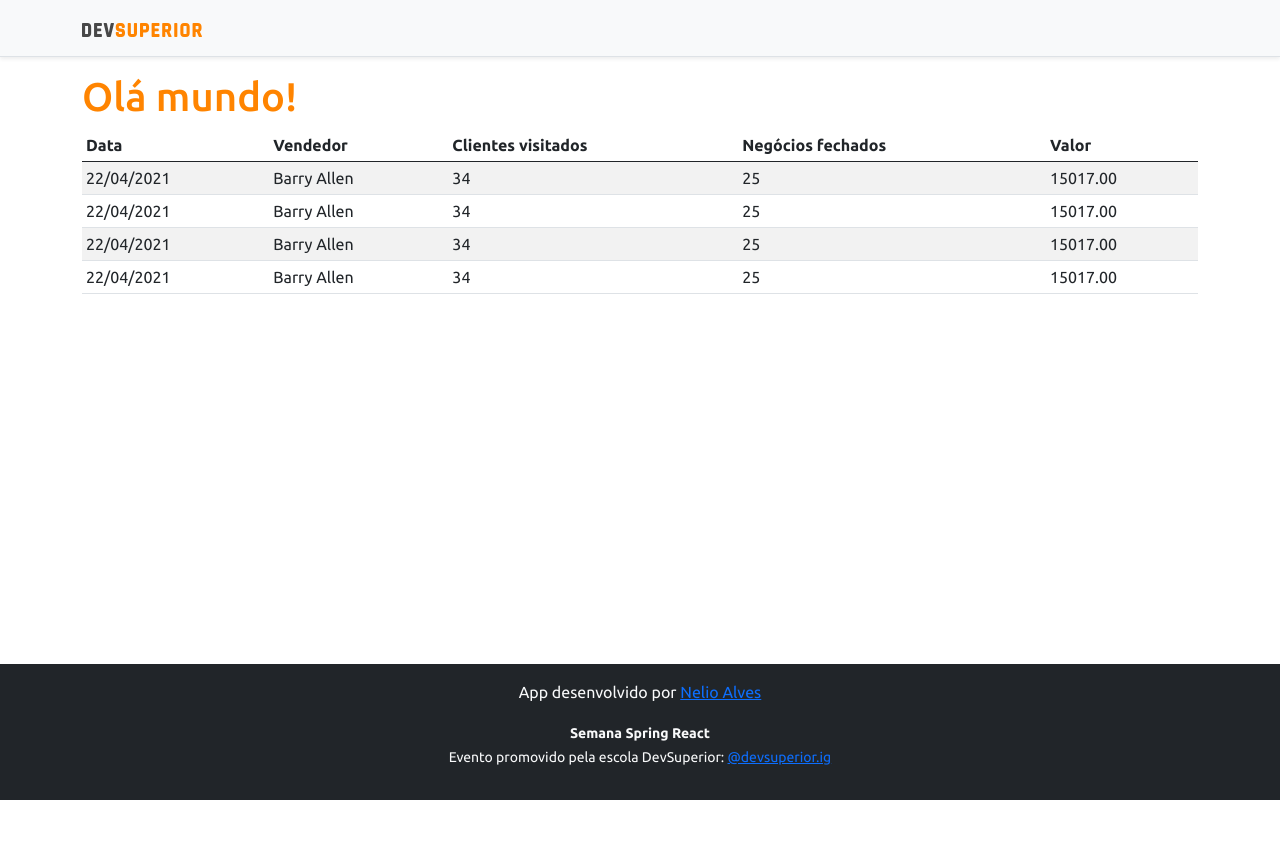
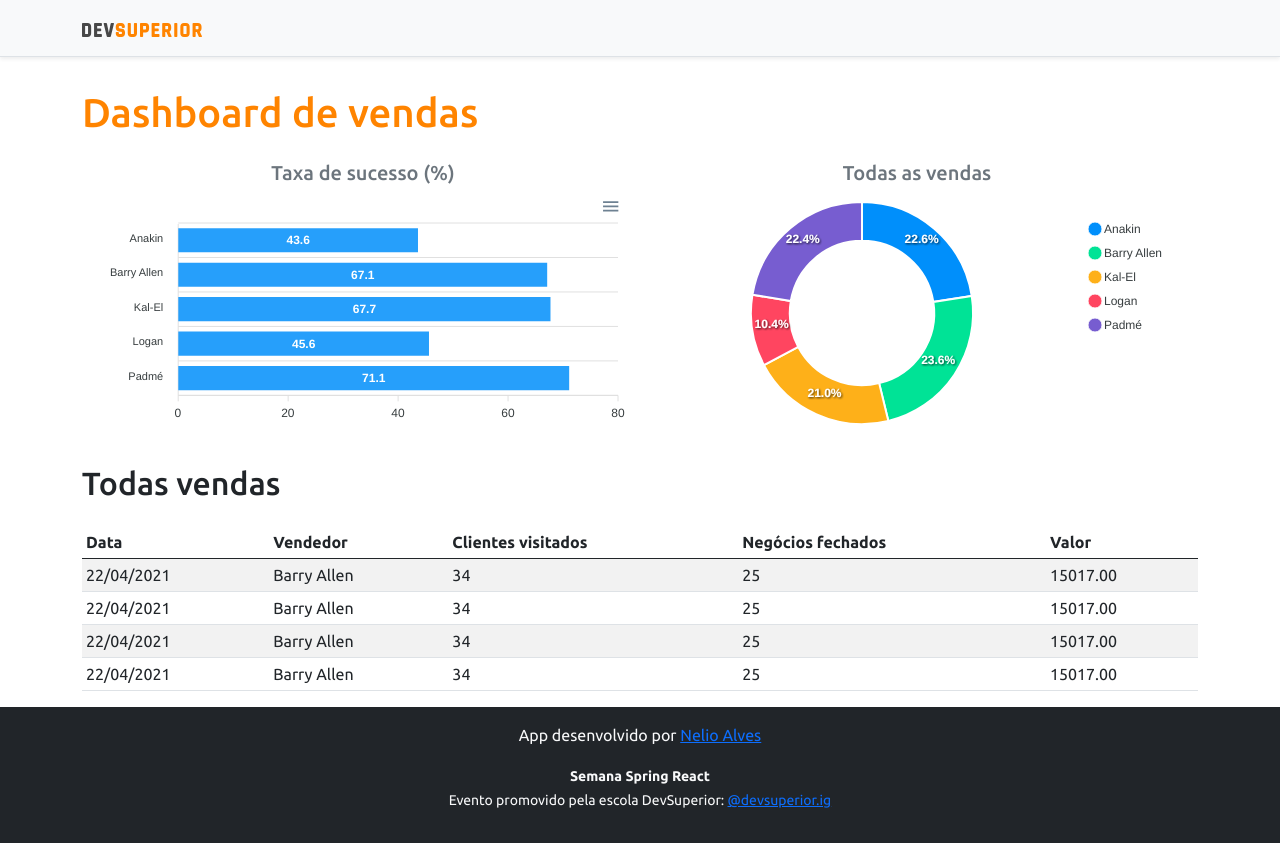
Before and after one commit to lucaskrispim/projeto-sds3, a React (Create React App) app in the folder frontend/: page / in a window 1280 px wide. Before the commit the page ends 800 px from the top, so only its background shows below. Built offline with nearby package versions, Linux system fonts and the light colour scheme.

Commit message:
static charts

```diff
--- a/frontend/package.json
+++ b/frontend/package.json
@@ -12,8 +12,10 @@
     "@types/node": "^12.0.0",
     "@types/react": "^17.0.0",
     "@types/react-dom": "^17.0.0",
+    "apexcharts": "^3.26.3",
     "bootstrap": "^5.0.1",
     "react": "^17.0.2",
+    "react-apexcharts": "^1.3.9",
     "react-dom": "^17.0.2",
     "react-scripts": "4.0.3",
     "typescript": "^4.1.2",
--- a/frontend/src/App.tsx
+++ b/frontend/src/App.tsx
@@ -1,14 +1,29 @@
 import DataTable from "components/datatable";
 import Footer from "components/footer";
 import Navbar from "components/navbar";
+import BarChart from "components/barchart";
 import React from "react";
+import DonutChart from "components/donutchart";
 
 function App() {
   return (
     <>
     <Navbar/>
     <div className="container">
-      <h1 className="text-primary">Olá mundo!</h1>
+      <h1 className="text-primary py-3">Dashboard de vendas</h1>
+      <div className="row px-3">
+        <div className="col-sm-6">
+          <h5 className="text-center text-secondary">Taxa de sucesso (%)</h5>
+          <BarChart/>
+        </div>
+        <div className="col-sm-6">
+          <h5 className="text-center text-secondary">Todas as vendas</h5>
+          <DonutChart/>
+        </div>
+      </div>
+      <div className="py-3">
+        <h2 className="text-primay">Todas vendas</h2>
+      </div>
       <DataTable/>
     </div>
     <Footer/>
--- /dev/null
+++ b/frontend/src/components/barchart/index.tsx
@@ -0,0 +1,37 @@
+import React from "react";
+import Chart from 'react-apexcharts';
+
+const Barchart = () => {
+
+  const options = {
+    plotOptions: {
+      bar: {
+        horizontal: true,
+      }
+    },
+  };
+
+  const mockData = {
+    labels: {
+      categories: ['Anakin', 'Barry Allen', 'Kal-El', 'Logan', 'Padmé']
+    },
+    series: [
+      {
+        name: "% Sucesso",
+        data: [43.6, 67.1, 67.7, 45.6, 71.1]
+      }
+    ]
+  };
+
+
+  return (
+    <Chart
+      options={{...options,xaxis:mockData.labels}}
+      series={mockData.series}
+      type="bar"
+      height="240"
+    />
+  );
+}
+
+export default Barchart;
--- /dev/null
+++ b/frontend/src/components/donutchart/index.tsx
@@ -0,0 +1,27 @@
+import React from "react";
+import Chart from 'react-apexcharts';
+
+const DonutChart = () => {
+
+  const mockData = {
+    series: [477138, 499928, 444867, 220426, 473088],
+    labels: ['Anakin', 'Barry Allen', 'Kal-El', 'Logan', 'Padmé']
+}
+
+const options = {
+    legend: {
+        show: true
+    }
+}
+
+  return (
+    <Chart
+      options={{...options,labels:mockData.labels}}
+      series={mockData.series}
+      type="donut"
+      height="240"
+    />
+  );
+}
+
+export default DonutChart;
```
Also changed, not shown: 1 other file (tests, documents, lock files or other folders).
